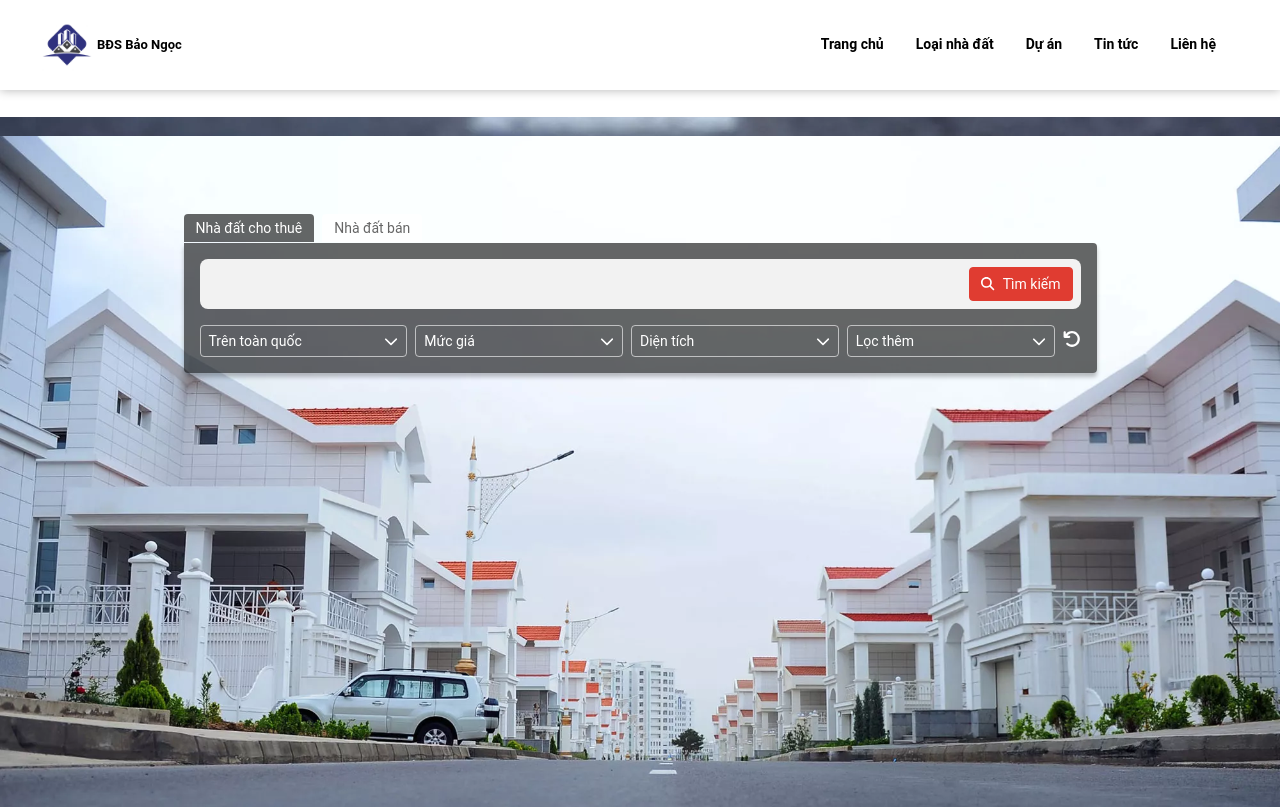
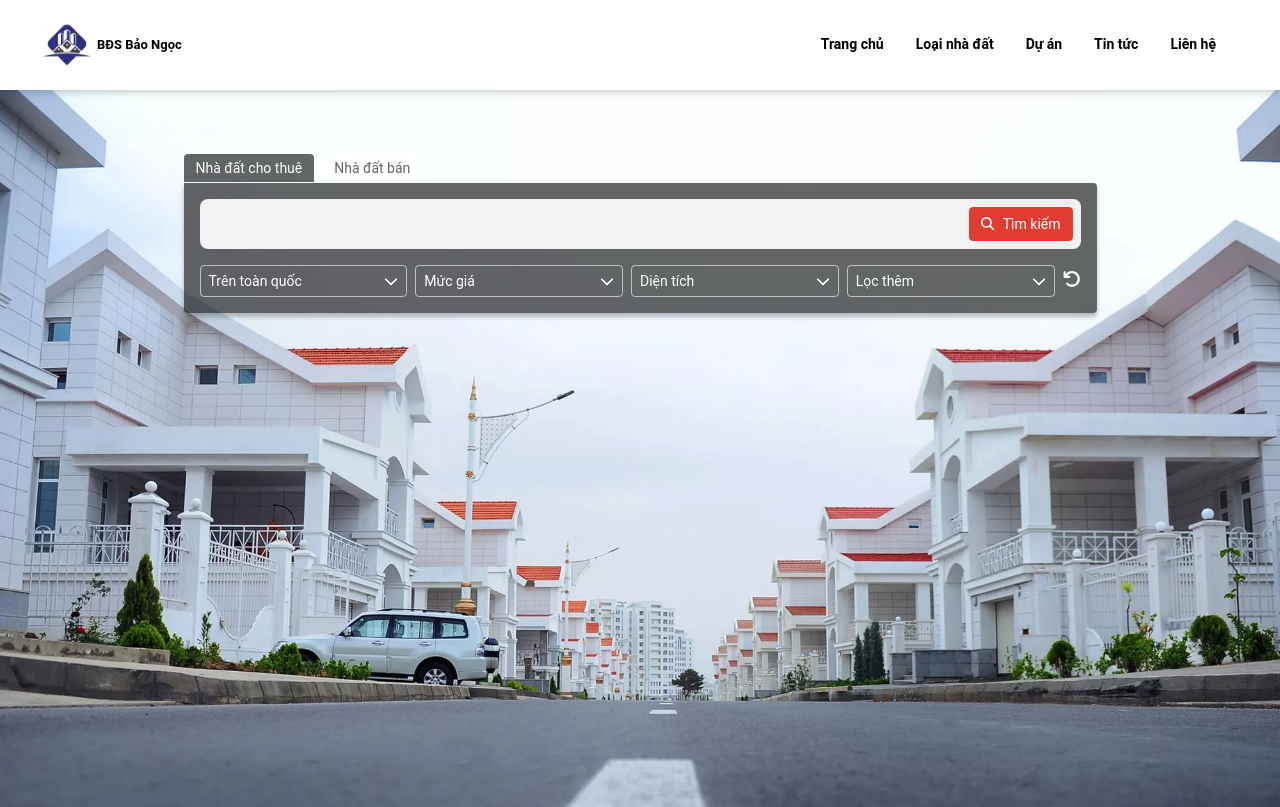
Before and after one commit to vietanh2102/real-estate, a React (Vite) app: page / in a window 1280 px wide. Shown: the top 807 px of the page. Built offline with nearby package versions, Linux system fonts and the light colour scheme; no server answers; a web font is replaced by a local one.

Commit message:
update header

```diff
--- a/src/component/Header/Header.module.scss
+++ b/src/component/Header/Header.module.scss
@@ -99,7 +99,7 @@
     position: relative;
     display: flex;
     justify-content: center;
-    margin-top: 50px;
+    margin-top: -10px;
     aspect-ratio: 6/4;
     width: 100%;
     background: linear-gradient(to right,
```
